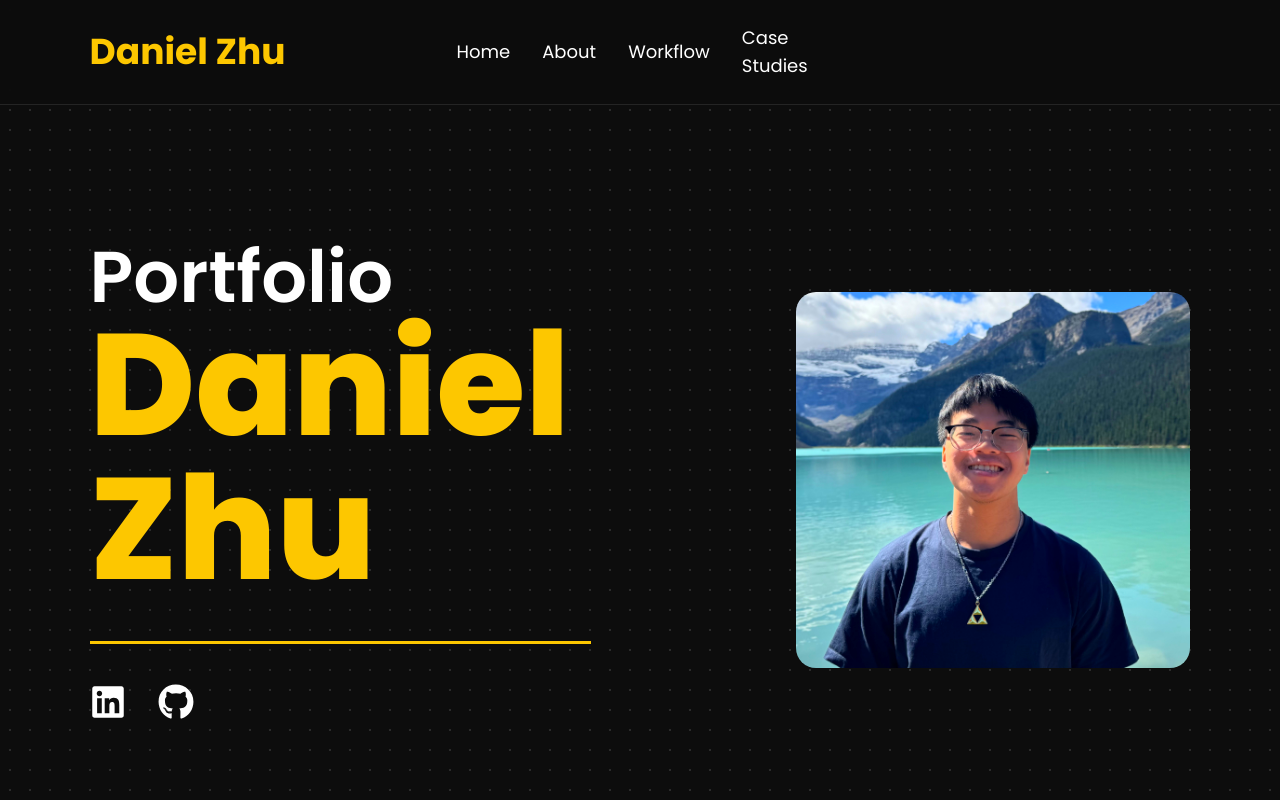
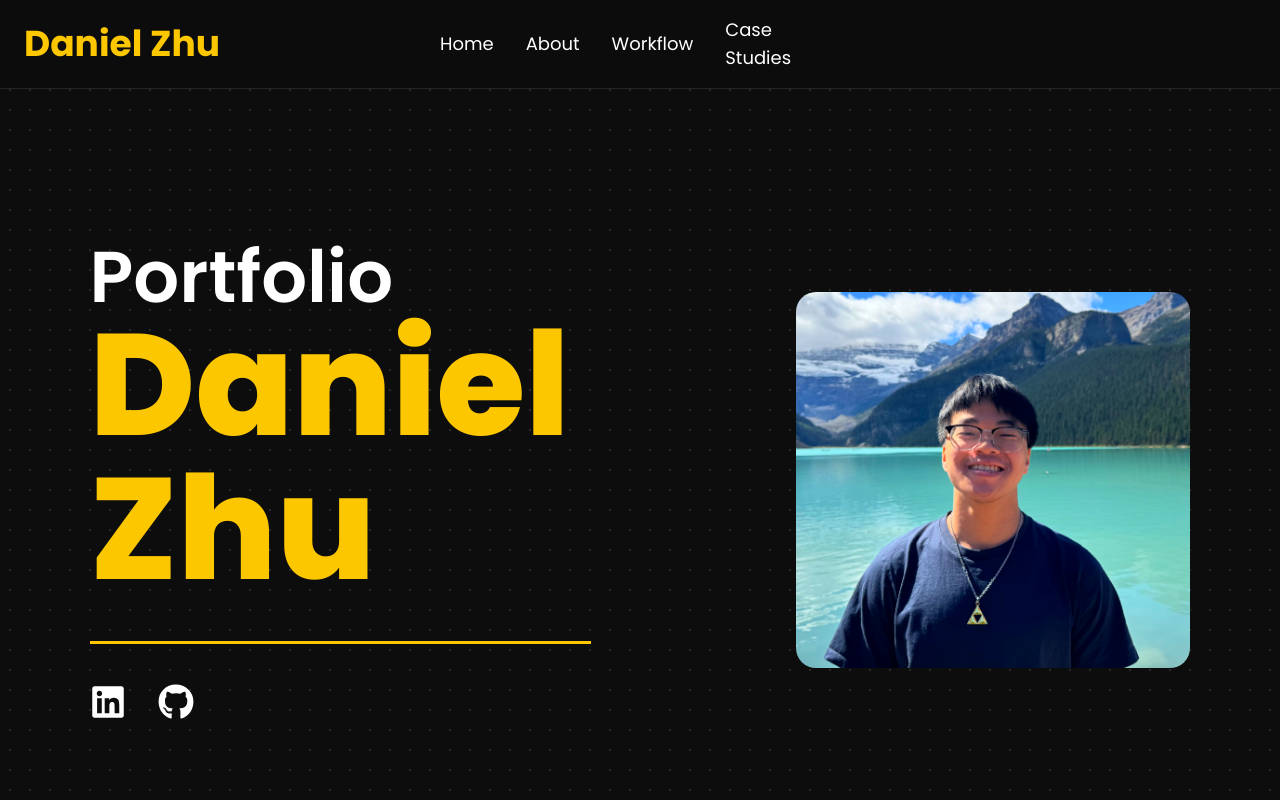
Before and after one commit to DanielZhu06/DanielZhuDesigns, a React app: page / in a window 1280 px wide. Shown: the top 800 px of the page. Built offline with nearby package versions, Linux system fonts and the light colour scheme; the HTML template or start-up script is replaced by a standard one.

Commit message:
updated navbar

```diff
--- a/src/components/Navbar.jsx
+++ b/src/components/Navbar.jsx
@@ -16,7 +16,22 @@ function Navbar() {
 
   return (
     <header className="fixed top-0 left-0 w-full z-50 bg-[#0d0d0de6] backdrop-blur-md border-b border-white/10">
-      <div className="max-w-[1600px] mx-auto px-[7%] py-6 grid grid-cols-3 items-center">
+      <div
+        className="
+          max-w-[1600px]
+          mx-auto
+          px-6
+          py-4
+
+          flex
+          flex-col
+          lg:grid
+          lg:grid-cols-3
+
+          items-center
+          gap-4
+        "
+      >
 
         {/* LEFT */}
         <div className="text-yellow-400 text-4xl font-bold animate-[logoDrop_0.7s_ease-out_forwards]">
```
